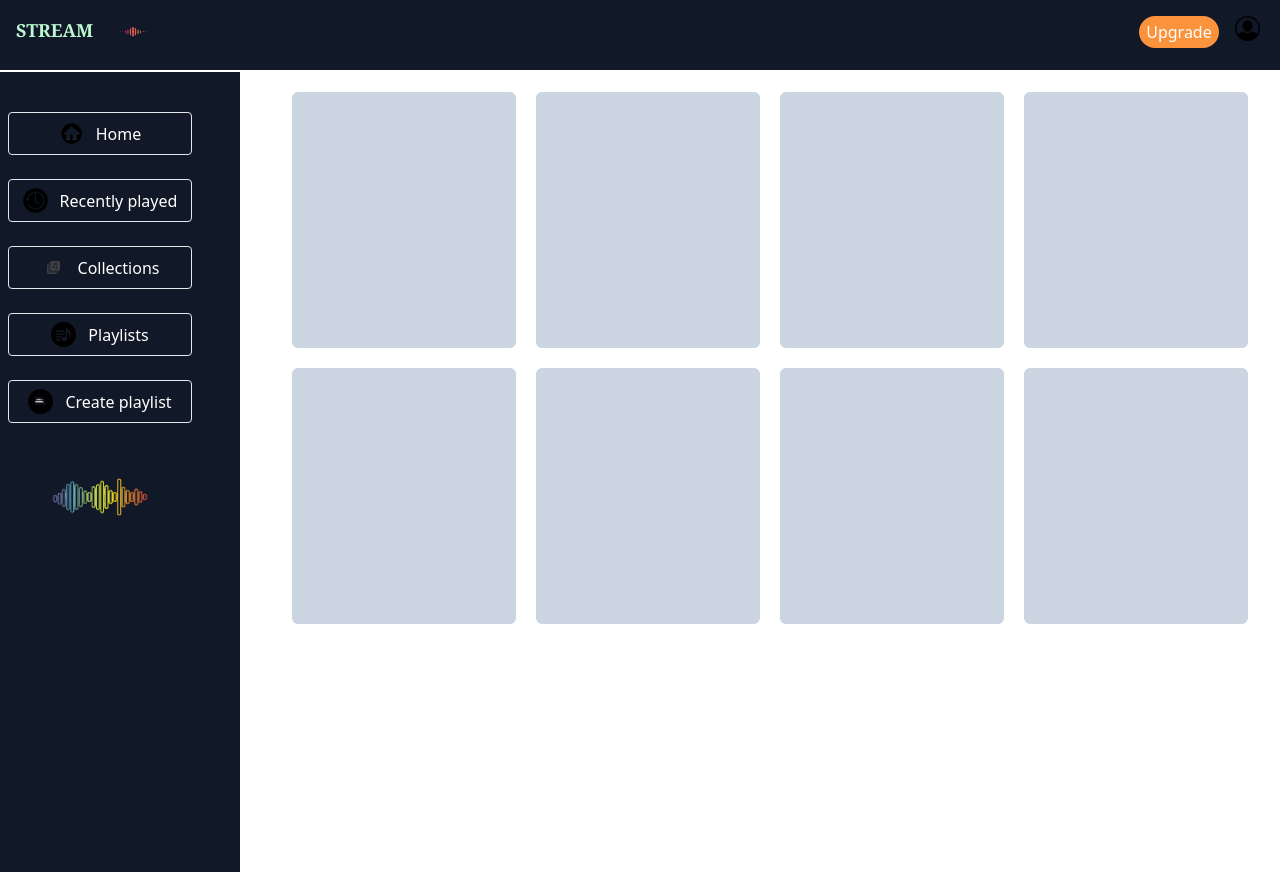
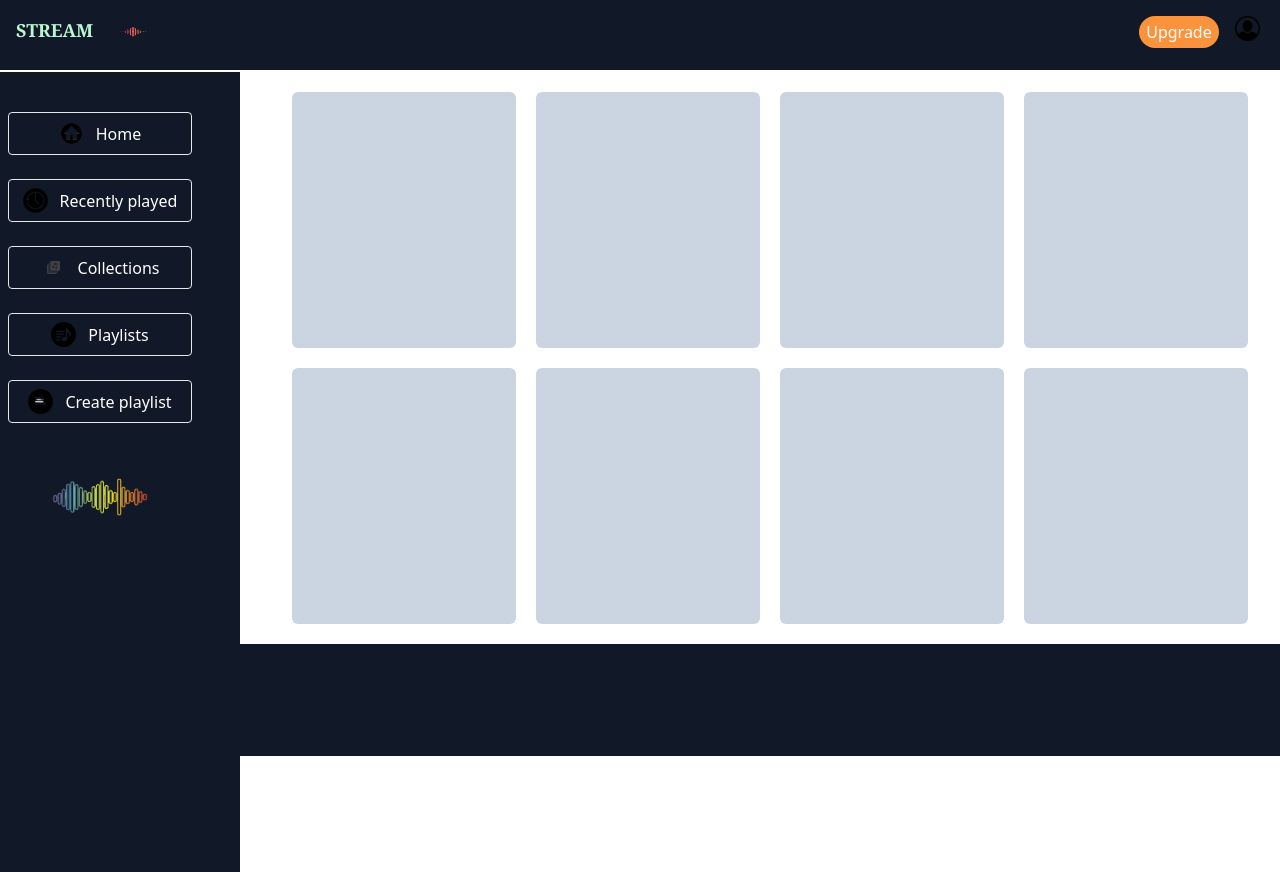
Before and after one commit to CodeSpider2/music-player-react-ts, a React (Vite) app: page / in a window 1280 px wide. Built offline with nearby package versions, Linux system fonts and the light colour scheme.

Commit message:
Initialize player ui

```diff
--- a/src/App.tsx
+++ b/src/App.tsx
@@ -3,17 +3,21 @@ import NavBar from "./components/Navbar";
 import SideBar from "./components/SideBar";
 import "./index.css";
 import Widget from "./components/Widgets";
+import Player from "./components/Player";
 
 const App: React.FC = ({}) => {
   return (
-    <main>
+    <main className=" overflow-hidden">
       <NavBar />
-      <div className="content flex">
+      <div className="content h-[100vh] flex">
         <div className="side h-[100vh]">
           <SideBar />
         </div>
-        <div className="widget">
+        <div className="widget overflow-scroll overflow-x-hidden">
           <Widget />
+          <div className="player">
+            <Player />
+          </div>
         </div>
       </div>
     </main>
--- /dev/null
+++ b/src/components/Player.tsx
@@ -0,0 +1,15 @@
+import React, { useEffect } from "react";
+
+interface PlayerProps {}
+
+const Player: React.FC<PlayerProps> = ({}) => {
+  useEffect(() => {}, []);
+
+  return (
+    <div>
+      <div className="player w-[100%] h-[7rem] bg-gray-900 overflow-hidden p-0 m-0 bottom-0"></div>
+    </div>
+  );
+};
+
+export default Player;
```
